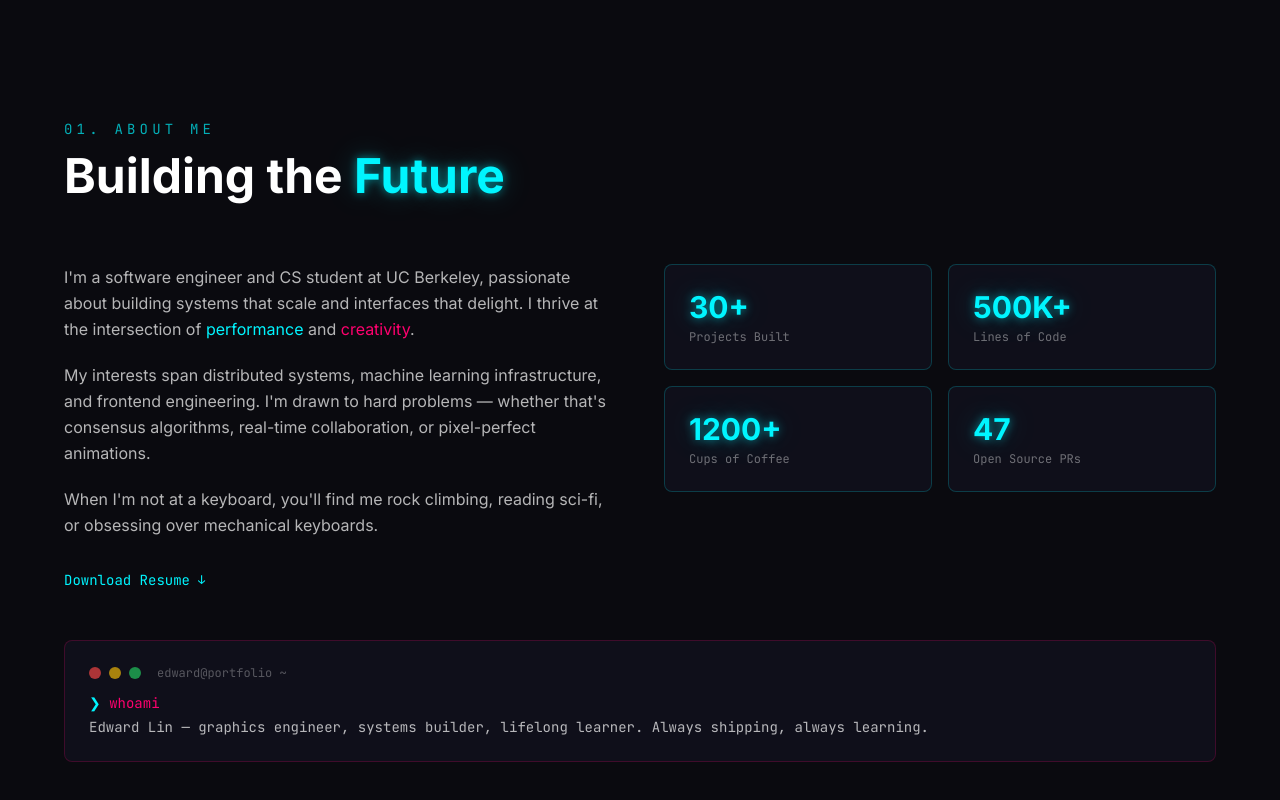
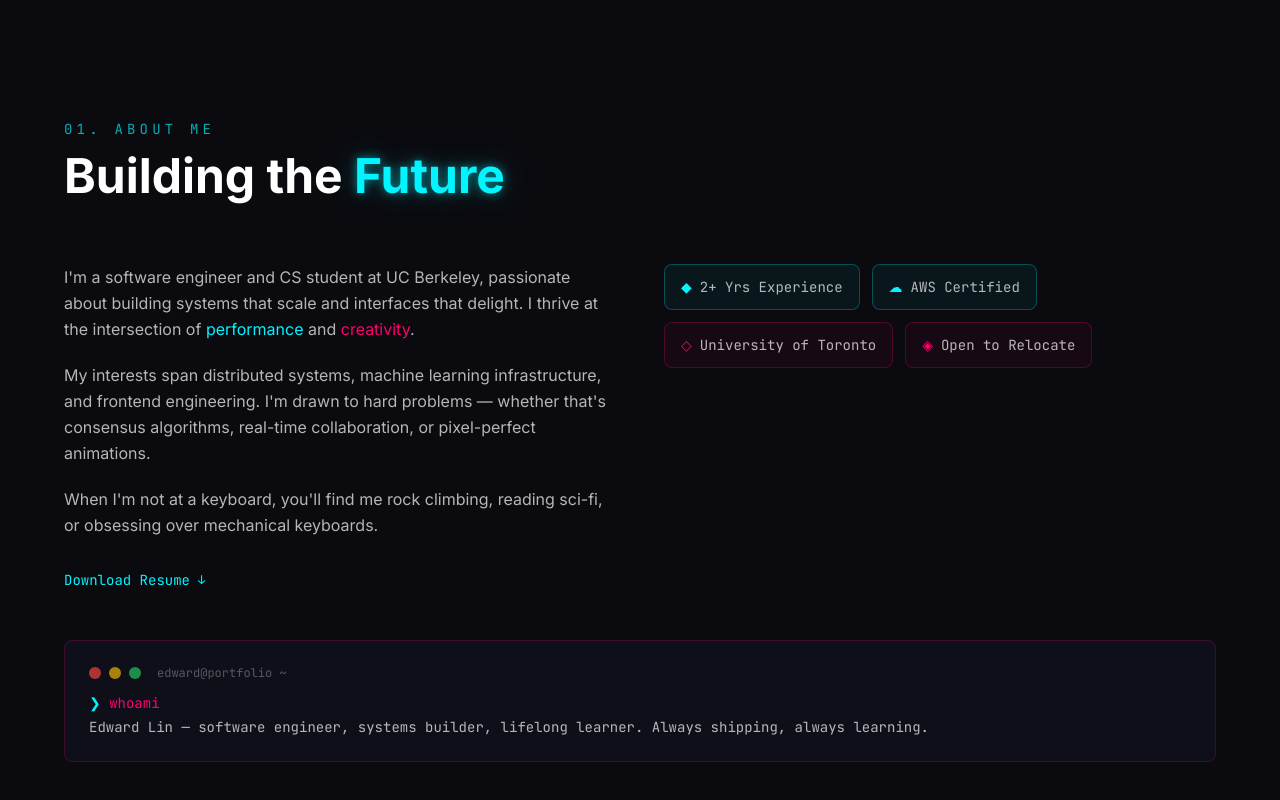
Before and after one commit to Edward9292/edwardlin.dev, a Next.js app: page / in a window 1280 px wide. Shown: the part 812-1612 px from the top of the page. Built offline with nearby package versions, Linux system fonts and the light colour scheme.

Commit message:
Update About section

```diff
--- a/src/components/sections/About.tsx
+++ b/src/components/sections/About.tsx
@@ -1,40 +1,9 @@
 "use client";
 
-import { useEffect, useRef, useState } from "react";
-import { useInView } from "framer-motion";
 import { SectionReveal } from "@/components/ui/SectionReveal";
 import { NeonBorder } from "@/components/ui/NeonBorder";
-import { ABOUT_STATS, ABOUT_TERMINAL_TEXT, RESUME_URL, NAME } from "@/data/config";
-
-function CountUp({ target, suffix }: { target: number; suffix: string }) {
-  const [count, setCount] = useState(0);
-  const ref = useRef<HTMLSpanElement>(null);
-  const inView = useInView(ref, { once: true });
-
-  useEffect(() => {
-    if (!inView) return;
-    let start = 0;
-    const duration = 1500;
-    const step = target / (duration / 16);
-    const timer = setInterval(() => {
-      start += step;
-      if (start >= target) {
-        setCount(target);
-        clearInterval(timer);
-      } else {
-        setCount(Math.floor(start));
-      }
-    }, 16);
-    return () => clearInterval(timer);
-  }, [inView, target]);
-
-  return (
-    <span ref={ref}>
-      {count}
-      {suffix}
-    </span>
-  );
-}
+import { ABOUT_HIGHLIGHTS, ABOUT_TERMINAL_TEXT, RESUME_URL, NAME } from "@/data/config";
+import { cn } from "@/lib/utils";
 
 export function About() {
   return (
@@ -82,18 +51,24 @@ export function About() {
             </div>
           </SectionReveal>
 
-          {/* Stats grid */}
+          {/* Highlights */}
           <SectionReveal delay={0.2}>
-            <div className="grid grid-cols-2 gap-4">
-              {ABOUT_STATS.map((stat) => (
-                <NeonBorder key={stat.label} className="p-6">
-                  <div className="text-3xl font-bold text-cyan glow-cyan">
-                    <CountUp target={stat.value} suffix={stat.suffix} />
-                  </div>
-                  <div className="mt-1 font-mono text-xs text-white/40">
-                    {stat.label}
-                  </div>
-                </NeonBorder>
+            <div className="flex flex-wrap gap-3">
+              {ABOUT_HIGHLIGHTS.map((h) => (
+                <div
+                  key={h.label}
+                  className={cn(
+                    "flex items-center gap-2 rounded-lg border px-4 py-3 font-mono text-sm",
+                    h.accent === "cyan"
+                      ? "border-cyan/25 bg-cyan/5 text-white/70"
+                      : "border-magenta/25 bg-magenta/5 text-white/70"
+                  )}
+                >
+                  <span className={h.accent === "cyan" ? "text-cyan" : "text-magenta"}>
+                    {h.icon}
+                  </span>
+                  {h.label}
+                </div>
               ))}
             </div>
           </SectionReveal>
--- a/src/data/config.ts
+++ b/src/data/config.ts
@@ -3,7 +3,7 @@ export const NAME = "Edward Lin";
 export const NAME_DISPLAY = "EDWARD LIN"; // uppercase for hero glitch effect
 export const INITIALS = "EL";
 export const SCHOOL = "University of Toronto";
-export const EMAIL = "edwardlin9292@gmail.com";
+export const EMAIL = "edwardlin.dev@outlook.com";
 export const RESUME_URL = "/resume.pdf";
 
 // ─── Social Links ─────────────────────────────────────────────────────────────
@@ -16,31 +16,31 @@ export const SOCIALS = [
 // ─── Hero Section ─────────────────────────────────────────────────────────────
 export const HERO_LABEL = "HELLO, WORLD — I'M";
 export const HERO_DESCRIPTION =
-  "I build GPU-accelerated systems, intelligent applications, and full-stack products. CS grad from the University of Toronto, currently shipping at DAS Inc.";
+  "I build GPU rendering systems, AI models, and full-stack products. CS graduate from the University of Toronto, currently shipping at DAS Inc.";
 export const HERO_TYPING_STRINGS = [
   "Software Engineer",
   "Graphics Programmer",
-  "ML Enthusiast",
+  "AI & ML Engineer",
   "Systems Builder",
   "Full-Stack Developer",
 ];
 
 // ─── About Section ────────────────────────────────────────────────────────────
 export const ABOUT_BIO = [
-  `I'm a software engineer based in Toronto with a BSc in Computer Science from the <cyan>University of Toronto</cyan>. I specialize in <magenta>graphics programming</magenta> and high-performance systems — currently building a GPU-accelerated rendering engine at DAS Inc.`,
-  `My experience spans low-level C++/OpenGL rendering, Java backend services at Oracle, and ML projects with PyTorch. I'm drawn to problems where raw performance matters — whether that's real-time HFT visualization, data pipeline throughput, or neural network training.`,
-  `When I'm not at a keyboard, you'll find me flying FPV freestyle quads, tinkering with amateur radio, or chasing the perfect pour-over.`,
+  `I’m currently building a GPU rendering engine from scratch for stock trading software. I enjoy tackling challenging problems and turning ideas into systems that actually work.`,
+  `I have a BSc in Computer Science from the <cyan>University of Toronto</cyan>, where I explored AI and web technologies, and I also spent a year as an intern at Oracle, gaining hands-on experience building real systems.`,
+  `I love technology and building things — whether it’s experimenting with new ideas, creating systems from scratch, or finding creative ways to make things work better.`
 ];
 
 export const ABOUT_TERMINAL_TEXT =
-  "Edward Lin — graphics engineer, systems builder, lifelong learner. Always shipping, always learning.";
+  "Edward Lin — software engineer, systems builder, lifelong learner. Always shipping, always learning.";
 
-export const ABOUT_STATS = [
-  { label: "Projects Built",  value: 30,   suffix: "+" },
-  { label: "Lines of Code",   value: 500,  suffix: "K+" },
-  { label: "Cups of Coffee",  value: 1200, suffix: "+" },
-  { label: "Open Source PRs", value: 47,   suffix: "" },
-];
+export const ABOUT_HIGHLIGHTS = [
+  { label: "2+ Yrs Experience",    icon: "◆", accent: "cyan" },
+  { label: "AWS Certified",         icon: "☁", accent: "cyan" },
+  { label: "University of Toronto", icon: "◇", accent: "magenta" },
+  { label: "Open to Relocate",      icon: "◈", accent: "magenta" },
+] as const;
 
 // ─── Feature Flags ────────────────────────────────────────────────────────────
 export const SHOW_HOBBIES = true;
@@ -48,7 +48,7 @@ export const SHOW_HOBBIES = true;
 // ─── SEO / Metadata ───────────────────────────────────────────────────────────
 export const SEO = {
   title: `${NAME} — Software Engineer`,
-  description: `Portfolio of ${NAME}, a software engineer and CS student at ${SCHOOL}. Building performant systems, beautiful interfaces, and intelligent applications.`,
-  keywords: [NAME, "Software Engineer", SCHOOL, "Portfolio", "Next.js", "TypeScript"],
-  ogDescription: `Portfolio of ${NAME}, software engineer & CS student`,
+  description: `Portfolio of ${NAME}, a software engineer specializing in GPU rendering, AI/ML, and full-stack development. CS graduate from ${SCHOOL}, currently building high-performance trading systems at DAS Inc.`,
+  keywords: [NAME, "Software Engineer", "Graphics Programmer", "GPU Rendering", "OpenGL", "AI Engineer", SCHOOL, "Portfolio", "DAS Trader", "C++"],
+  ogDescription: `${NAME} — GPU rendering engineer & full-stack developer. CS graduate from ${SCHOOL}.`,
 };
```
